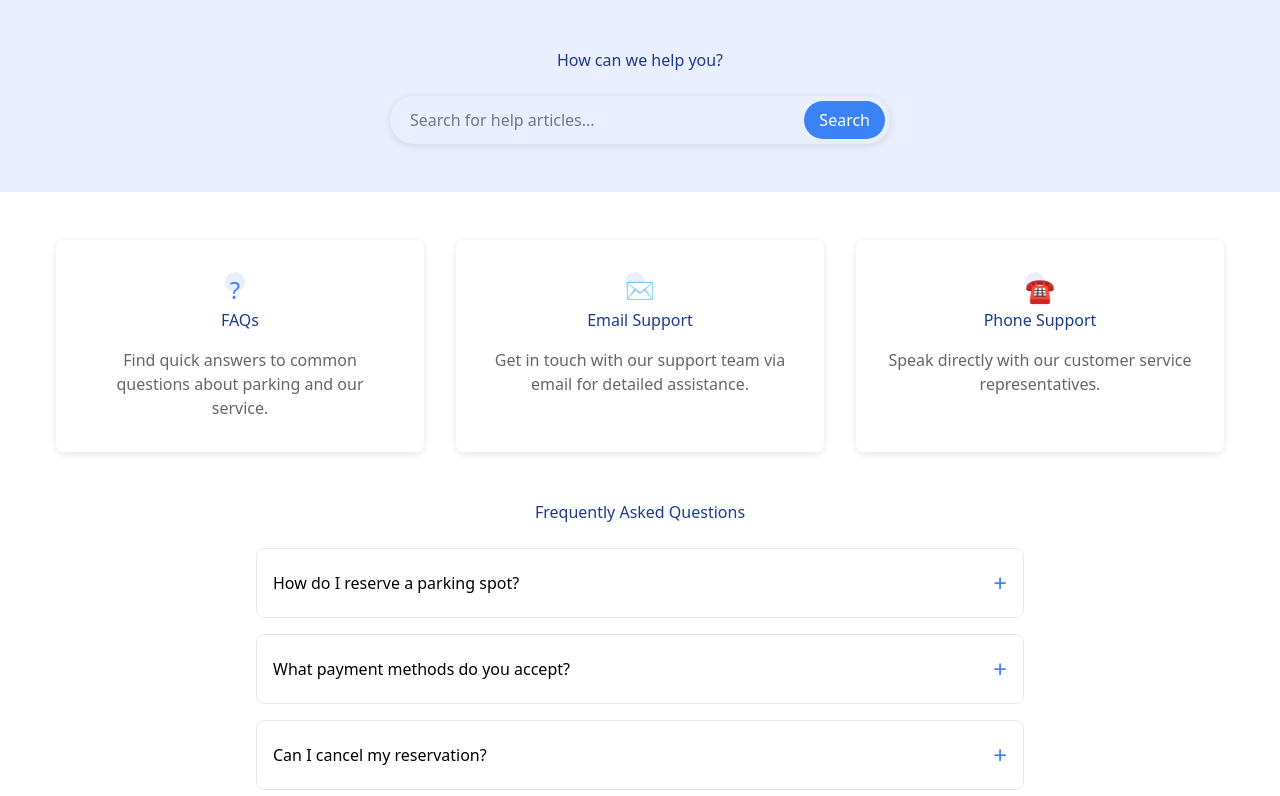
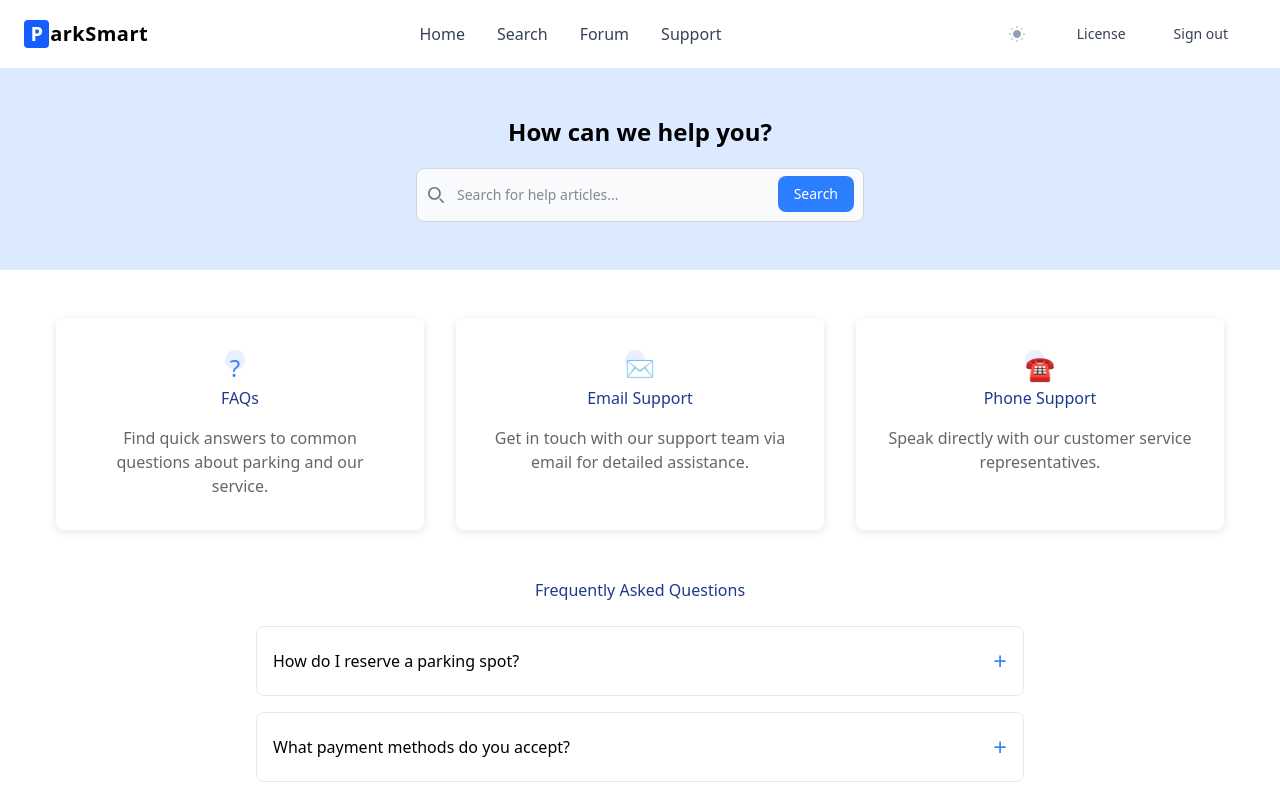
Before and after one commit to WRT4/SC2006-ParkSmart, a React (Vite) app in the folder lab3/: page /support in a window 1280 px wide. Shown: the top 796 px of the page. Built offline with nearby package versions, Linux system fonts and the light colour scheme.

Commit message:
update: update feedback page search

```diff
--- a/lab3/src/components/feedback/HeroSection.jsx
+++ b/lab3/src/components/feedback/HeroSection.jsx
@@ -1,30 +1,64 @@
 // components/feedback/HeroSection.js
-import React, { useState } from 'react';
-import './HeroSection.css';
+import React, { useState } from "react";
+import "./HeroSection.css";
 
 const HeroSection = () => {
-  const [searchTerm, setSearchTerm] = useState('');
+  const [searchTerm, setSearchTerm] = useState("");
 
   const handleSearch = (e) => {
     e.preventDefault();
     // Implement search functionality here
-    console.log('Searching for:', searchTerm);
+    console.log("Searching for:", searchTerm);
   };
 
   return (
-    <section className="hero-section">
-      <h1>How can we help you?</h1>
-      <div className="search-container">
-        <form onSubmit={handleSearch}>
+    <section className="grid gap-5 bg-blue-100 px-4 py-12 text-center">
+      <p className="text-2xl font-bold">How can we help you?</p>
+      <form
+        class="mx-auto w-full max-w-md"
+        onSubmit={(e) => {
+          e.preventDefault();
+        }}
+      >
+        <label
+          for="default-search"
+          class="sr-only mb-2 text-sm font-medium text-gray-900 dark:text-white"
+        >
+          Search
+        </label>
+        <div class="relative">
+          <div class="pointer-events-none absolute inset-y-0 start-0 flex items-center ps-3">
+            <svg
+              class="h-4 w-4 text-gray-500 dark:text-gray-400"
+              aria-hidden="true"
+              xmlns="http://www.w3.org/2000/svg"
+              fill="none"
+              viewBox="0 0 20 20"
+            >
+              <path
+                stroke="currentColor"
+                stroke-linecap="round"
+                stroke-linejoin="round"
+                stroke-width="2"
+                d="m19 19-4-4m0-7A7 7 0 1 1 1 8a7 7 0 0 1 14 0Z"
+              />
+            </svg>
+          </div>
           <input
-            type="text"
+            type="search"
+            id="default-search"
+            class="block w-full rounded-lg border border-gray-300 bg-gray-50 p-4 ps-10 text-sm text-gray-900 focus:border-blue-500 focus:ring-blue-500 dark:border-gray-600 dark:bg-gray-700 dark:text-white dark:placeholder-gray-400 dark:focus:border-blue-500 dark:focus:ring-blue-500"
             placeholder="Search for help articles..."
-            value={searchTerm}
-            onChange={(e) => setSearchTerm(e.target.value)}
+            required
           />
-          <button type="submit">Search</button>
-        </form>
-      </div>
+          <button
+            type="submit"
+            class="absolute end-2.5 bottom-2.5 rounded-lg bg-blue-500 px-4 py-2 text-sm font-medium text-white hover:bg-blue-800 focus:ring-4 focus:ring-blue-300 focus:outline-none dark:bg-blue-600 dark:hover:bg-blue-700 dark:focus:ring-blue-800"
+          >
+            Search
+          </button>
+        </div>
+      </form>
     </section>
   );
 };
--- a/lab3/src/pages/FeedbackPage.jsx
+++ b/lab3/src/pages/FeedbackPage.jsx
@@ -1,19 +1,26 @@
 // pages/FeedbackPage.js
-import React from 'react';
-import HeroSection from '../components/feedback/HeroSection';
-import SupportOptions from '../components/feedback/SupportOptions';
-import FAQSection from '../components/feedback/FAQSection';
-import FeedbackForm from '../components/feedback/FeedbackForm';
+import React from "react";
+import HeroSection from "../components/feedback/HeroSection";
+import SupportOptions from "../components/feedback/SupportOptions";
+import FAQSection from "../components/feedback/FAQSection";
+import FeedbackForm from "../components/feedback/FeedbackForm";
+import Header from "../components/Header";
+import Footer from "../components/Footer";
 // import './FeedbackPage.css';
 
 const FeedbackPage = () => {
   return (
+    <>
+      {" "}
+      <Header></Header>
       <main>
         <HeroSection />
         <SupportOptions />
         <FAQSection />
         <FeedbackForm />
       </main>
+      <Footer></Footer>
+    </>
   );
 };
 
```
Lines whose indentation alone changed are shown as unchanged.
